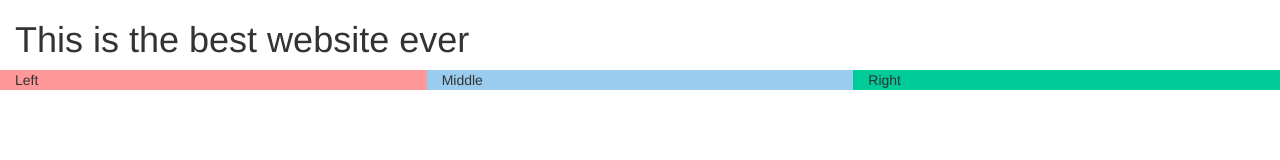
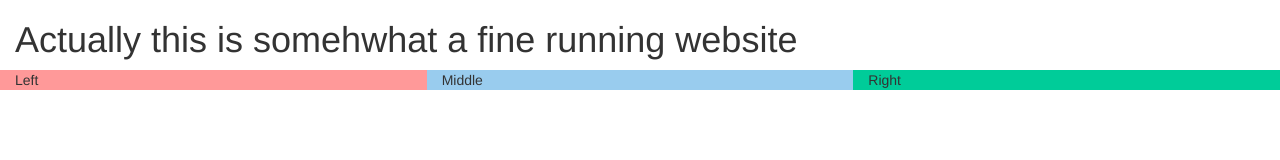
Before and after one commit to tushar4128/tutorials, a plain HTML site: page bucky.html in a window 1280 px wide. Drawn offline with nearby package versions, Linux system fonts and the light colour scheme.

Commit message:
Subtract

```diff
--- a/bucky.html
+++ b/bucky.html
@@ -12,7 +12,7 @@
 <body>
 
 <div class="container-fluid">
-	<h1>This is the best website ever</h1>
+	<h1>Actually this is somehwhat a fine running website</h1>
 	<div class="row">
 		<div class="col-md-4" style="background-color:#FF9999">Left</div>
 		<div class="col-md-4" style="background-color:#99CCEE">Middle</div>
```
